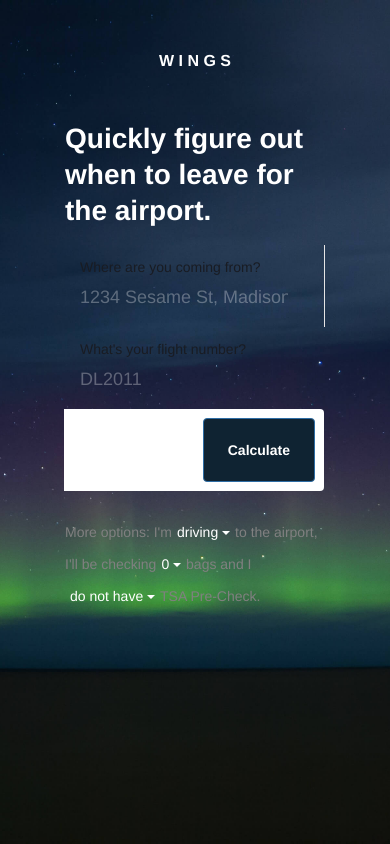
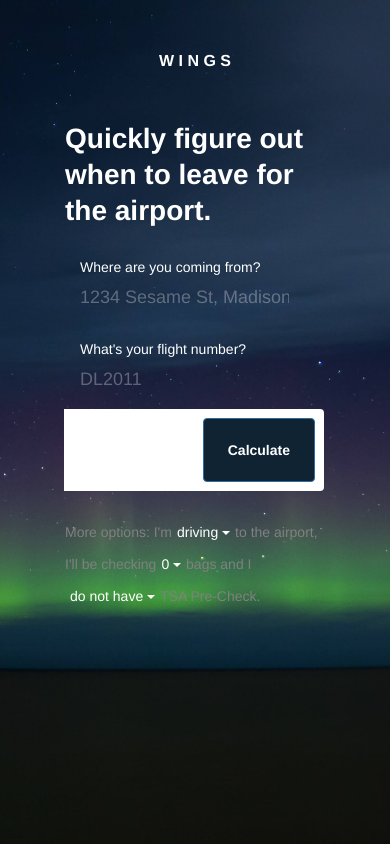
Before and after one commit to hwangm/Wings, a Node server app: page / in a window 390 px wide. Run offline with Node 20, Linux system fonts and the light colour scheme; style sheets or scripts are compiled from the project's sources; some libraries are stand-ins or nearby versions.

Commit message:
Update responsive design

```diff
--- a/public/stylesheets/style.styl
+++ b/public/stylesheets/style.styl
@@ -168,6 +168,16 @@ span.filter-option.pull-left
       opacity: .3
     :-ms-input-placeholder
       color: rgba(255,255,255,.3)
+  .nested-group label
+    color: white
   .col-md-6, .col-md-3, .col-md-2
     width: 100% !important
     display: block
+  .col-md-6
+    padding: 0
+    border-right: none !important
+    border-bottom: 1px solid rgba(255,255,255,.3)
+  .col-md-3
+    border-bottom: 1px solid rgba(255,255,255,.3)
+  .col-md-2
+    display: none
```
